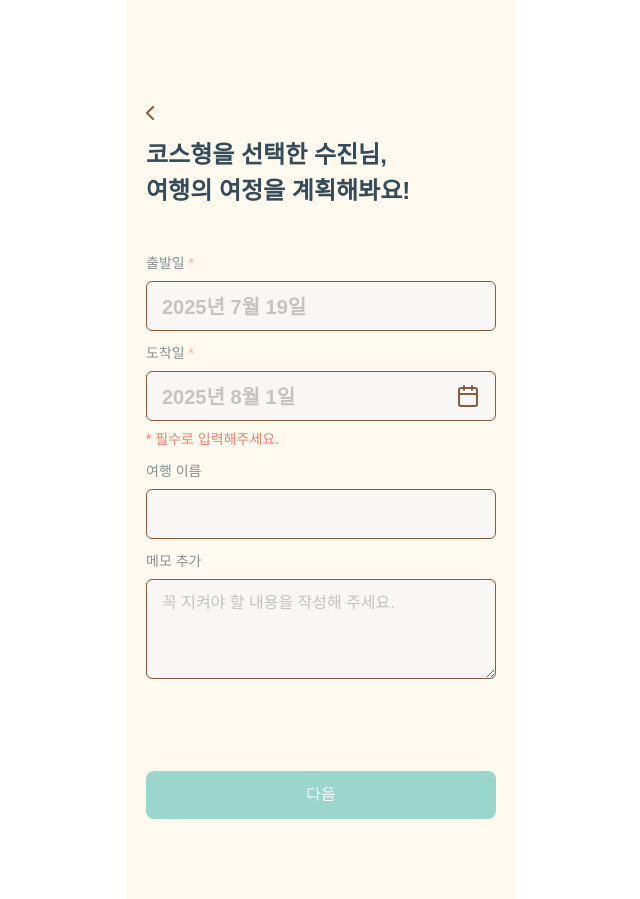
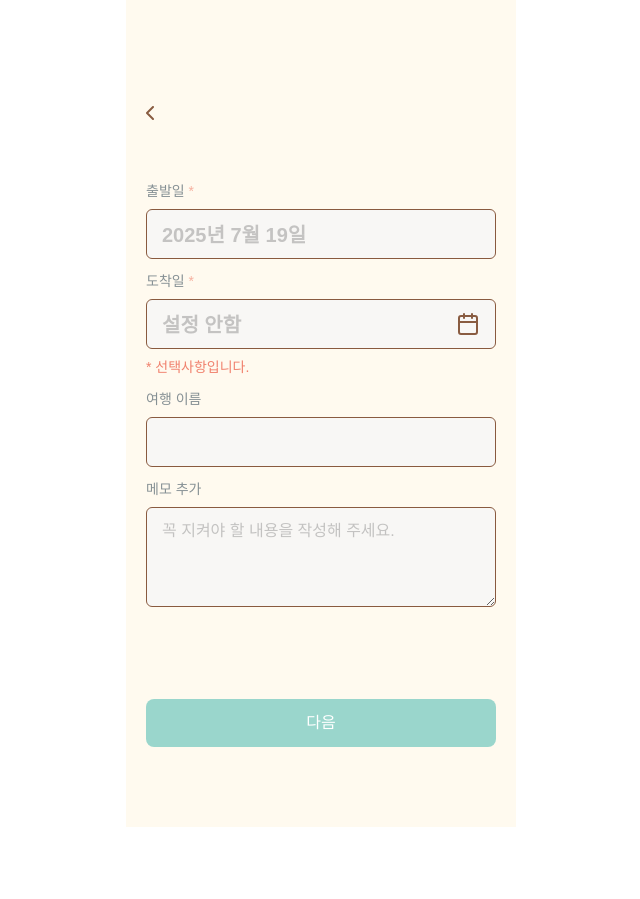
Before and after one commit to ccconac/JECT-4-client, a React (Vite) app: page /set-travel-name in a window 1280 px wide. Shown: the whole page, without its empty margins (319-959 px from the left). After the commit the page ends 827 px from the top, so only its background shows below. Built offline with nearby package versions, Linux system fonts and the light colour scheme; a web font is replaced by a local one.

Commit message:
feat: 코스형, 탐험형 화면 분리 및 상수 객체 추가

```diff
--- a/dev-dist/sw.js
+++ b/dev-dist/sw.js
@@ -82,7 +82,7 @@ define(['./workbox-54d0af47'], (function (workbox) { 'use strict';
     "revision": "3ca0b8505b4bec776b69afdba2768812"
   }, {
     "url": "index.html",
-    "revision": "0.6nvv95kdq58"
+    "revision": "0.l6rlr719ceg"
   }], {});
   workbox.cleanupOutdatedCaches();
   workbox.registerRoute(new workbox.NavigationRoute(workbox.createHandlerBoundToURL("index.html"), {
--- a/src/pages/setup/setTravelGoal/_components/SetTravelHeader.tsx
+++ b/src/pages/setup/setTravelGoal/_components/SetTravelHeader.tsx
@@ -2,7 +2,7 @@ import { useNavigate } from 'react-router';
 import arrowBackIcon from '../../../../assets/icons/arrow_back.svg';
 
 interface SetTravelHeaderProps {
-    title: JSX.Element;
+    title: (userName: string) => JSX.Element;
     description?: string;
 }
 
--- a/src/pages/setup/setTravelGoal/setTravelName/SetTravelNameForm.tsx
+++ b/src/pages/setup/setTravelGoal/setTravelName/SetTravelNameForm.tsx
@@ -4,7 +4,21 @@ import { useNavigate } from 'react-router';
 import { getTodayDate } from '../../../../utils/date';
 import CalendarIcon from '../../../../assets/icons/calendar_icon.svg';
 
-const SetTravelNameForm = () => {
+interface SetTravelNameFormProps {
+    travelType: 'COURSE' | 'EXPLORE';
+}
+
+const SetTravelNameForm = ({ travelType }: SetTravelNameFormProps) => {
+    const ENDDATE_INPUT_TEXT = {
+        COURSE: '2025년 8월 1일',
+        EXPLORE: '설정 안함',
+    };
+
+    const ENDDATE_HELPER_TEXT = {
+        COURSE: '* 필수로 입력해주세요.',
+        EXPLORE: '* 선택사항입니다.',
+    };
+
     const [travelName, setTravelName] = useState('');
 
     const isDisabled = travelName.trim() === '';
@@ -39,7 +53,7 @@ const SetTravelNameForm = () => {
                     <span className="text-point1"> *</span>
                 </label>
                 <span className="text-text-min/40 text-subtitle bg-input-focus border-input-sub h-[50px] cursor-pointer rounded-md border py-2.5 pl-[15px]">
-                    2025년 8월 1일
+                    {ENDDATE_INPUT_TEXT[travelType]}
                 </span>
                 <img
                     src={CalendarIcon}
@@ -47,7 +61,7 @@ const SetTravelNameForm = () => {
                     className="absolute top-1/2 right-4 w-6 -translate-y-1/2 cursor-pointer"
                 />
                 <span className="text-point1 text-small">
-                    * 필수로 입력해주세요.{' '}
+                    {ENDDATE_HELPER_TEXT[travelType]}
                 </span>
             </div>
 
--- a/src/pages/setup/setTravelGoal/setTravelName/index.tsx
+++ b/src/pages/setup/setTravelGoal/setTravelName/index.tsx
@@ -1,19 +1,43 @@
+import { useSearchParams } from 'react-router';
 import SetTravelHeader from '../_components/SetTravelHeader';
 import SetTravelNameForm from './SetTravelNameForm';
 
 const SetTravelNamePage = () => {
     const userName = '수진';
+
+    // url 에서 가져와서 form 조건부 렌더링
+    // 코스형 -> title={titleMap.course} // SetTravelHeader
+    // 코스형 -> travelType="COURSE" // SetTravelNameForm
+
+    const searchParams = useSearchParams()[0];
+    const travelType = searchParams.get('type') || 'course'; // 기본값 : 'course'
+    console.log(travelType);
+
+    const TRAVEL_TYPE_MAP = {
+        COURSE: {
+            title: (userName: string) => (
+                <>
+                    코스형을 선택한 {userName}님, <br />
+                    여행의 여정을 계획해봐요!
+                </>
+            ),
+            formType: 'COURSE',
+        },
+        EXPLORE: {
+            title: (userName: string) => (
+                <>
+                    자유형을 선택한 {userName}님, <br />
+                    여행의 여정을 계획해봐요!
+                </>
+            ),
+            formType: 'EXPLORE',
+        },
+    };
+
     return (
         <div className="pt-[106px] pb-20">
-            <SetTravelHeader
-                title={
-                    <>
-                        코스형을 선택한 {userName}님, <br />
-                        여행의 여정을 계획해봐요!
-                    </>
-                }
-            />
-            <SetTravelNameForm />
+            <SetTravelHeader title={TRAVEL_TYPE_MAP.EXPLORE.title} />
+            <SetTravelNameForm travelType={TRAVEL_TYPE_MAP.EXPLORE.formType} />
         </div>
     );
 };
--- a/src/pages/setup/setTravelGoal/setTravelType/TravelTypeCard.tsx
+++ b/src/pages/setup/setTravelGoal/setTravelType/TravelTypeCard.tsx
@@ -1,7 +1,7 @@
 import { useNavigate } from 'react-router';
 
 type TravelTypeCardProps = {
-    name: 'linear' | 'nonLinear';
+    name: 'course' | 'explore';
     title: string;
     description: string;
     recommend: string;
@@ -14,17 +14,17 @@ const TravelTypeCard = ({
     recommend,
 }: TravelTypeCardProps) => {
     const colorMap = {
-        linear: 'text-point2',
-        nonLinear: 'text-point1',
+        course: 'text-point2',
+        explore: 'text-point1',
     };
 
     const titleColor = colorMap[name] || 'text-point2';
     const navigate = useNavigate();
 
-    const handleCardClicked = (selectedName: 'linear' | 'nonLinear') => {
+    const handleCardClicked = (selectedName: 'course' | 'explore') => {
         const paths = {
-            linear: '/set-travel-name',
-            nonLinear: '/set-travel-name',
+            course: `/set-travel-name?type=${selectedName}`,
+            explore: `/set-travel-name?type=${selectedName}`,
         };
 
         navigate(paths[selectedName]);
--- a/src/pages/setup/setTravelGoal/setTravelType/TravelTypeList.tsx
+++ b/src/pages/setup/setTravelGoal/setTravelType/TravelTypeList.tsx
@@ -3,7 +3,7 @@ import TravelTypeCard from './TravelTypeCard';
 export default function TravelTypeList() {
     const travelTypes = [
         {
-            name: 'linear',
+            name: 'course',
             title: '코스형',
             color: 'text-point2',
             description: '계획된 순서와 단계에 따라 진행하는 목표입니다.',
@@ -11,7 +11,7 @@ export default function TravelTypeList() {
                 '자격증 취득이나 시험 준비를 하고 계신 분들에게 추천해요',
         },
         {
-            name: 'nonLinear',
+            name: 'explore',
             title: '탐험형',
             color: 'text-point1',
             description: '정해진 경로 없이 자유롭게 나아가는 목표입니다.',
```
